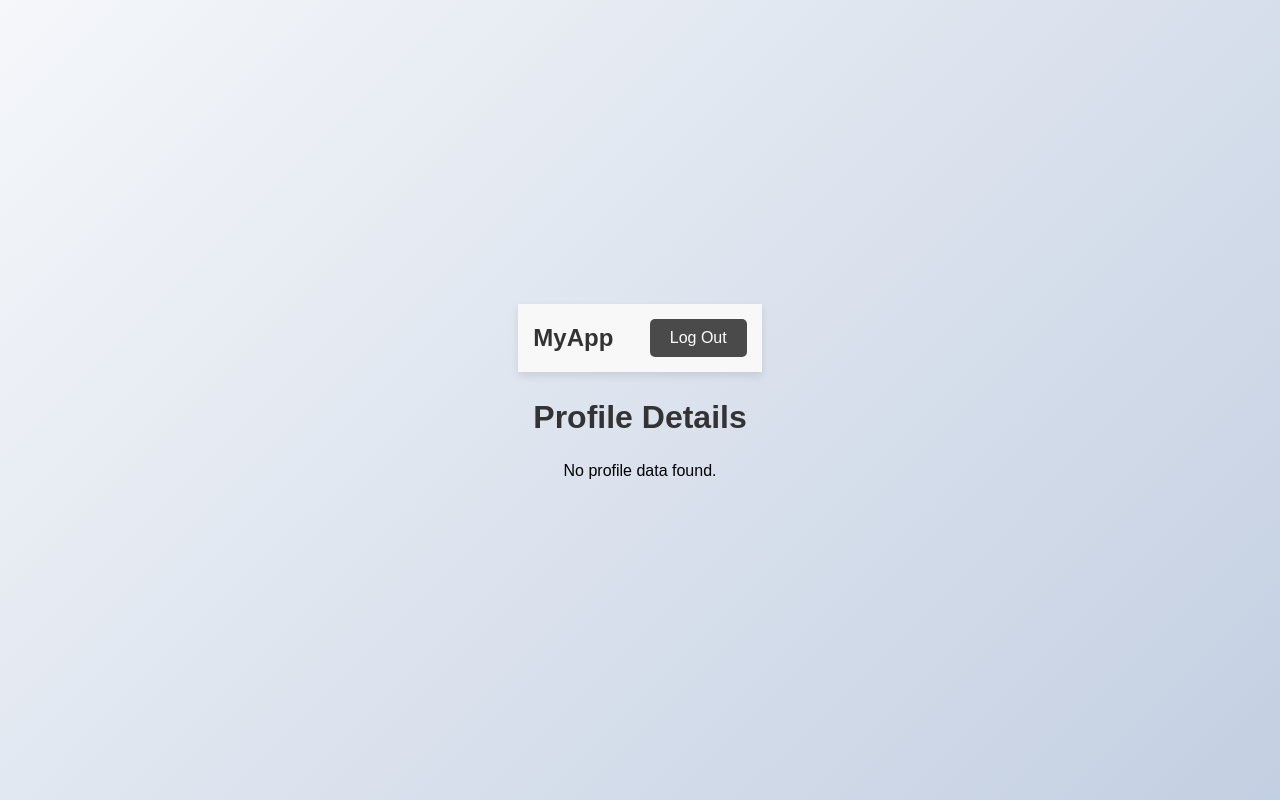
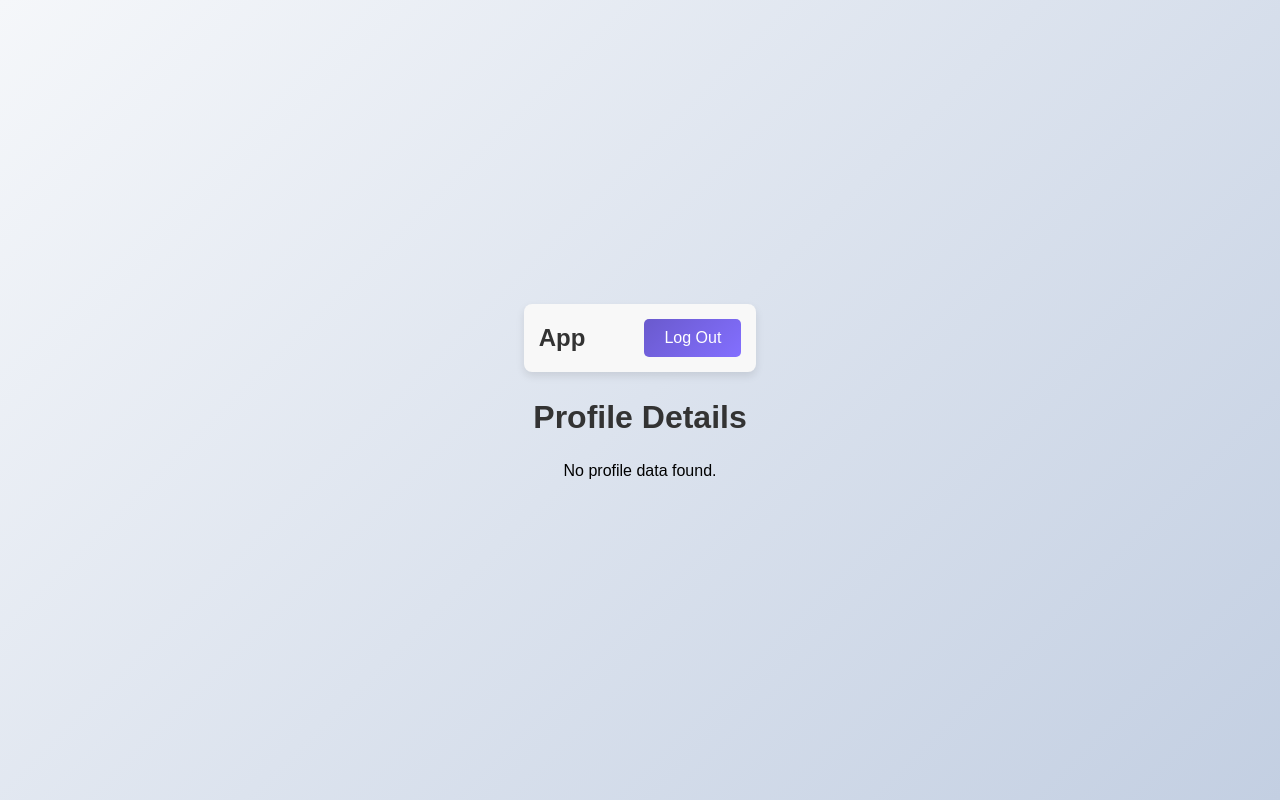
Before and after one commit to darren2581/login-page, a React (Create React App) app: page /profile-details in a window 1280 px wide. Built offline with nearby package versions, Linux system fonts and the light colour scheme; no server answers; the database is empty; sample sign-in values are in the browser's storage.

Commit message:
Button colour changed

```diff
--- a/src/components/LogOutHeader.js
+++ b/src/components/LogOutHeader.js
@@ -13,7 +13,7 @@ const LogOutHeader = () => {
   return (
     <header className="logout-header">
       <div className="header-content">
-        <h1 className="app-title">MyApp</h1>
+        <h1 className="app-title">App</h1>
         <button onClick={handleSignOutRedirect} className="logout-button">Log Out</button>
       </div>
     </header>
--- a/src/styles/LogOutHeader.css
+++ b/src/styles/LogOutHeader.css
@@ -5,8 +5,9 @@
     display: flex;
     justify-content: center;
     align-items: center;
+    border-radius: 8px;
     box-shadow: 0 4px 8px rgba(0, 0, 0, 0.1);
-    width: 100%;
+    width: 95%;
 }
 
 .header-content {
@@ -25,7 +26,7 @@
 }
 
 .logout-button {
-    background-color: #4a4a4a;
+    background: linear-gradient(135deg, #6a5acd, #836fff);
     color: #ffffff;
     border: none;
     border-radius: 5px;
```
